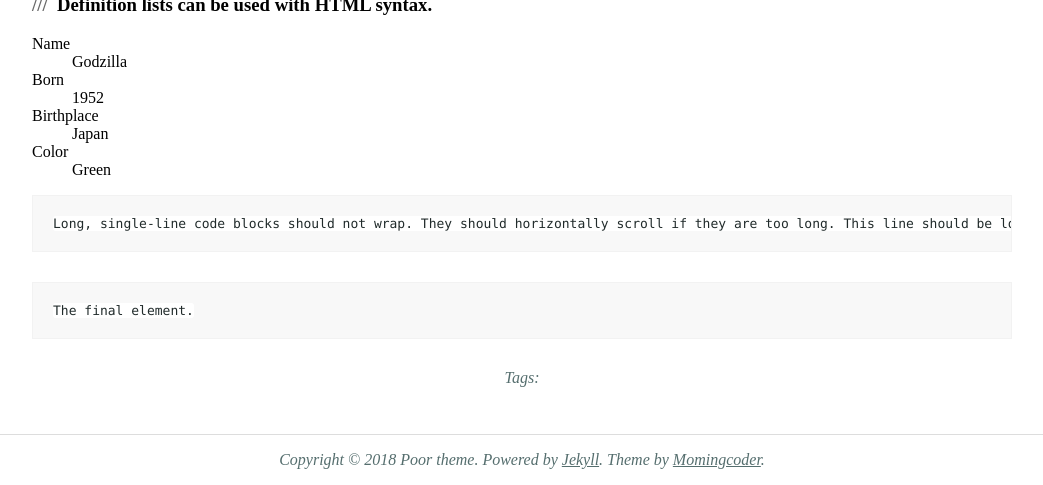
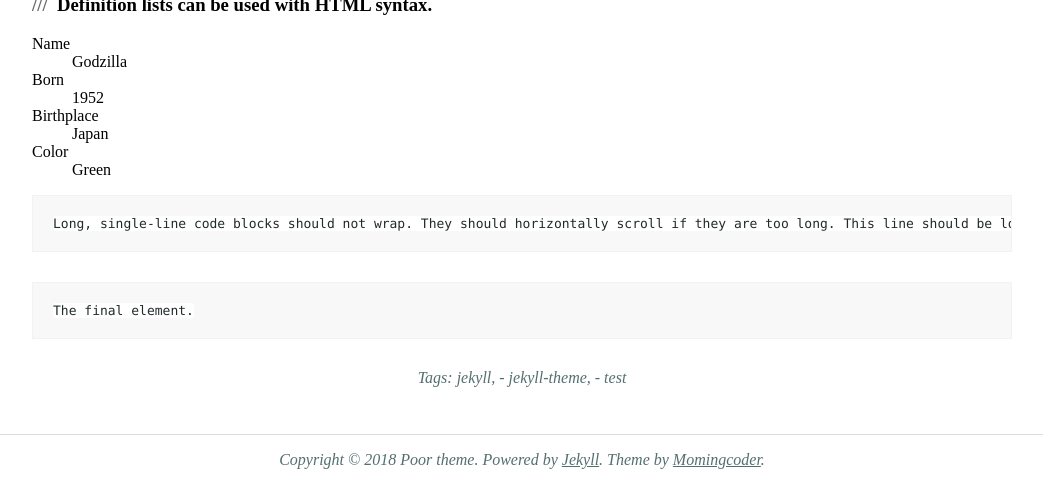
Before and after one commit to Momingcoder/jekyll-theme-poor, a Jekyll site: the page built from _posts/2018-03-13-welcome-to-jekyll.markdown, in a window 1280 px wide and 900 px high, scrolled down 2290 px, cut to the strip 415-900 px from the top of the window. Shown: the whole strip, without its empty margins (118-1161 px from the left). Built offline with Jekyll 4.4.1, drawn with Linux system fonts in a browser that asks for light colours.

Commit message:
add tags to posts

```diff
--- a/_posts/2018-03-13-welcome-to-jekyll (another copy).markdown
+++ b/_posts/2018-03-13-welcome-to-jekyll (another copy).markdown
@@ -3,6 +3,7 @@ layout: post
 title:  "Welcome to Jekyll!"
 date:   2018-03-13 21:01:49 +0800
 categories: jekyll update
+tags: jekyll, jekyll-theme, test
 ---
 
 Text can be **bold**, _italic_, or ~~strikethrough~~.
--- a/_posts/2018-03-13-welcome-to-jekyll (copy).markdown
+++ b/_posts/2018-03-13-welcome-to-jekyll (copy).markdown
@@ -3,6 +3,7 @@ layout: post
 title:  "Welcome to Jekyll!"
 date:   2018-03-13 21:01:49 +0800
 categories: jekyll update
+tags: jekyll, jekyll-theme, test
 ---
 You’ll find this post in your `_posts` directory. Go ahead and edit it and re-build the site to see your changes. You can rebuild the site in many different ways, but the most common way is to run `jekyll serve`, which launches a web server and auto-regenerates your site when a file is updated.
 
--- a/_posts/2018-03-13-welcome-to-jekyll.markdown
+++ b/_posts/2018-03-13-welcome-to-jekyll.markdown
@@ -3,6 +3,7 @@ layout: post
 title:  "Welcome to Jekyll!"
 date:   2018-03-13 21:01:49 +0800
 categories: jekyll update
+tags: jekyll, jekyll-theme, test
 ---
 
 [Link to another page](another-page).
```
